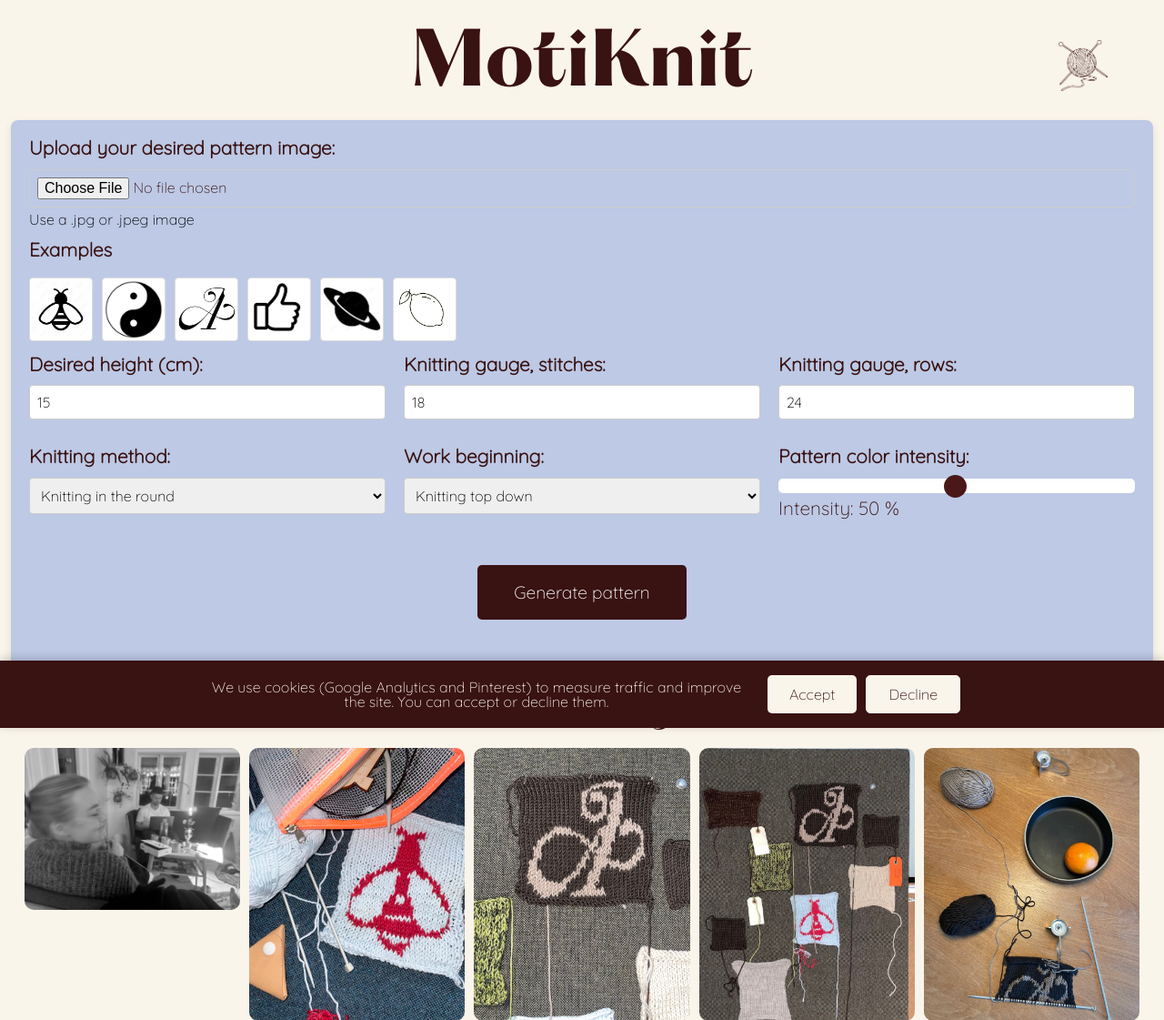
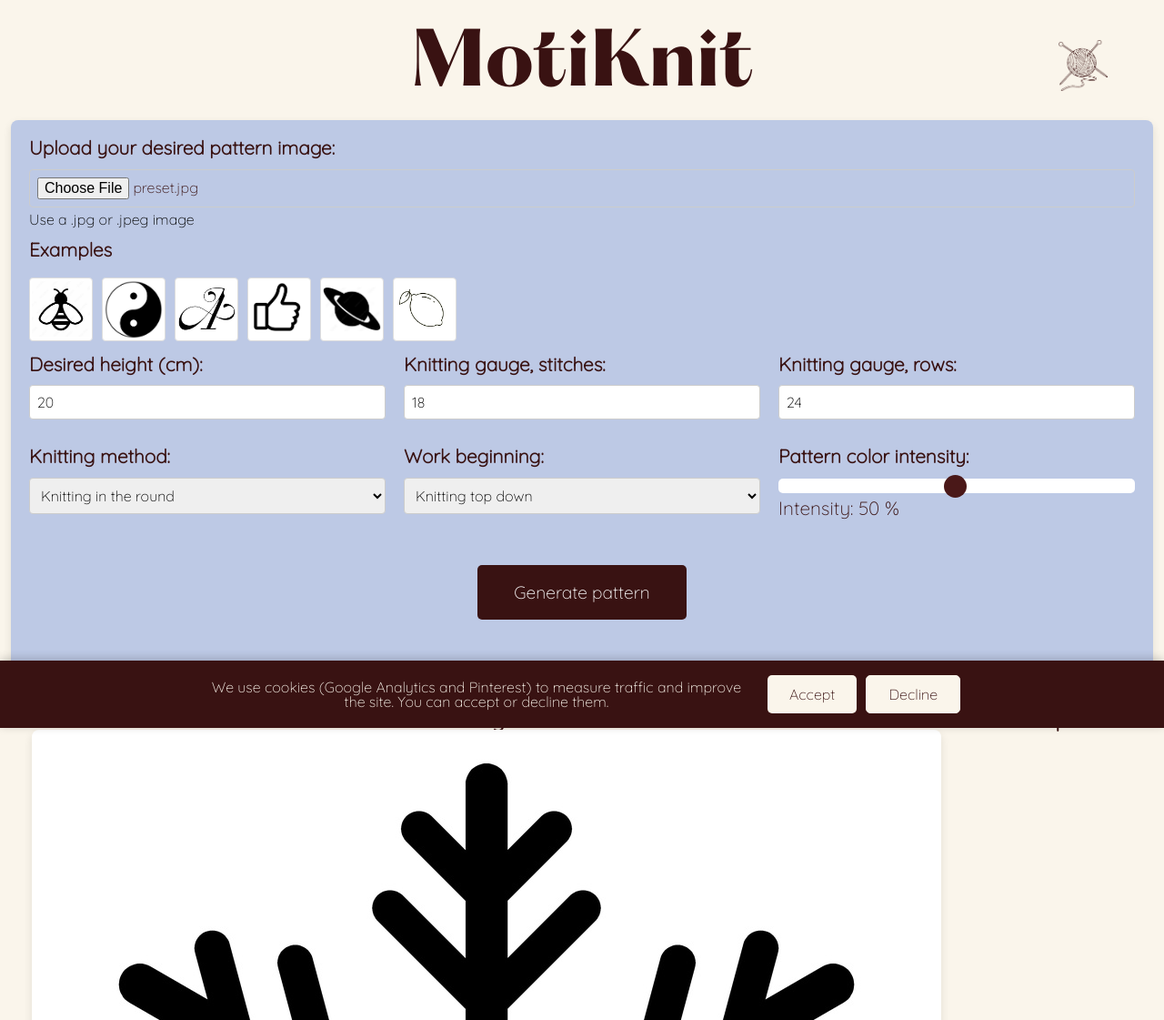
Before and after one commit to AnnaUllersted/MotiKnit, a Flask app: page /?motif=snowflake in a window 1280 px wide. Shown: the top 1121 px of the page at 91% size. Run offline with Flask 3, Linux system fonts and the light colour scheme.

Commit message:
Open the generator with the motif loaded from a motif page
The "need a different size or gauge" button now links to /?motif=<slug>,
which fills in the motif's image, height, gauge and contrast so only the
size or gauge needs changing. Each motif gets a source_image and intensity
that reproduce its published chart.

Also corrects the bee (28 stitches) and lemon (31 x 36, 15 cm) sizes to
match their charts.

Co-Authored-By: Claude Opus 5.5 <noreply@anthropic.com>

```diff
--- a/app.py
+++ b/app.py
@@ -1,4 +1,4 @@
-from flask import Flask, request, render_template, jsonify, make_response, Blueprint
+from flask import Flask, request, render_template, jsonify, make_response, Blueprint, url_for
 import os
 import base64
 from pdf_generator import create_pattern_pdf
@@ -9,7 +9,7 @@ from pattern_visualizer import KnittingPatternVisualizer
 import sys
 from dotenv import load_dotenv
 from translator import translate
-from motif_pages import motif_pages
+from motif_pages import motif_pages, get_motif
 
 load_dotenv()
 ENVIRONMENT = os.environ.get('FLASK_ENV', 'production')
@@ -31,7 +31,19 @@ def get_language_from_domain():
 @app.route('/')
 def home():
     language = get_language_from_domain()
-    return render_template('index.html', lang=language)
+    # /?motif=<slug> opens the generator with that motif's image and settings filled in
+    motif = get_motif(request.args.get('motif', ''))
+    start_motif = None
+    if motif:
+        start_motif = {
+            'slug': motif['slug'],
+            'image': url_for('static', filename=motif['source_image']),
+            'intensity': motif['intensity'],
+            'height_cm': motif['height_cm'],
+            'gauge_stitches': motif['gauge_stitches'],
+            'gauge_rows': motif['gauge_rows'],
+        }
+    return render_template('index.html', lang=language, start_motif=start_motif)
 
 @app.route('/process', methods=['POST'])
 def process():
--- a/motifs.json
+++ b/motifs.json
@@ -12,6 +12,8 @@
     "gauge_stitches": 18,
     "gauge_rows": 24,
     "chart_image": "motifs/snowflake-chart.png",
+    "source_image": "motifs/snowflake-source.jpg",
+    "intensity": 50,
     "photo": null,
     "published": "2026-10-04"
   },
@@ -28,6 +30,8 @@
     "gauge_stitches": 18,
     "gauge_rows": 24,
     "chart_image": "motifs/santa-claus-chart.png",
+    "source_image": "motifs/santa-claus-source.jpg",
+    "intensity": 50,
     "photo": null,
     "published": "2026-10-04"
   },
@@ -44,6 +48,8 @@
     "gauge_stitches": 18,
     "gauge_rows": 24,
     "chart_image": "motifs/reindeer-chart.png",
+    "source_image": "motifs/reindeer-source.jpg",
+    "intensity": 65,
     "photo": null,
     "published": "2026-10-04"
   },
@@ -60,6 +66,8 @@
     "gauge_stitches": 18,
     "gauge_rows": 24,
     "chart_image": "motifs/gingerbread-man-chart.png",
+    "source_image": "motifs/gingerbread-man-source.jpg",
+    "intensity": 50,
     "photo": null,
     "published": "2026-10-04"
   },
@@ -76,6 +84,8 @@
     "gauge_stitches": 18,
     "gauge_rows": 24,
     "chart_image": "motifs/christmas-tree-chart.png",
+    "source_image": "motifs/christmas-tree-source.jpg",
+    "intensity": 50,
     "photo": null,
     "published": "2026-10-04"
   },
@@ -92,6 +102,8 @@
     "gauge_stitches": 18,
     "gauge_rows": 24,
     "chart_image": "motifs/christmas-bell-chart.png",
+    "source_image": "motifs/christmas-bell-source.jpg",
+    "intensity": 50,
     "photo": null,
     "published": "2026-10-04"
   },
@@ -108,6 +120,8 @@
     "gauge_stitches": 18,
     "gauge_rows": 24,
     "chart_image": "motifs/candy-cane-chart.png",
+    "source_image": "motifs/candy-cane-source.jpg",
+    "intensity": 65,
     "photo": null,
     "published": "2026-10-04"
   },
@@ -124,6 +138,8 @@
     "gauge_stitches": 18,
     "gauge_rows": 24,
     "chart_image": "motifs/yin-yang-chart.png",
+    "source_image": "preset2.jpg",
+    "intensity": 80,
     "photo": null,
     "published": "2026-10-04"
   },
@@ -140,6 +156,8 @@
     "gauge_stitches": 18,
     "gauge_rows": 24,
     "chart_image": "motifs/A-chart.png",
+    "source_image": "preset3.jpg",
+    "intensity": 90,
     "photo": null,
     "published": "2026-10-04"
   },
@@ -150,12 +168,14 @@
     "description": "A bold bee motif for colourwork. Works well on hats, mittens and cushion covers.",
     "description_da": "Et markant bi-motiv til farvestrikning. Fungerer godt på huer, vanter og pudebetræk.",
     "category": "Animals",
-    "stitches": 35,
+    "stitches": 28,
     "rows": 36,
     "height_cm": 15,
     "gauge_stitches": 18,
     "gauge_rows": 24,
     "chart_image": "motifs/bee-chart.png",
+    "source_image": "preset1.jpg",
+    "intensity": 50,
     "photo": "motifs/bee-knitted.jpg",
     "published": "2026-09-26"
   },
@@ -166,12 +186,14 @@
     "description": "A simple lemon outline motif. Easy to knit and a good first colourwork project.",
     "description_da": "Et simpelt citron-omrids motiv. Nemt at strikke og et godt første farvestrikningsprojekt.",
     "category": "Food",
-    "stitches": 35,
-    "rows": 30,
-    "height_cm": 12.5,
+    "stitches": 31,
+    "rows": 36,
+    "height_cm": 15,
     "gauge_stitches": 18,
     "gauge_rows": 24,
     "chart_image": "motifs/lemon-chart.png",
+    "source_image": "preset6.jpg",
+    "intensity": 85,
     "photo": null,
     "published": "2026-09-25"
   }
--- a/static/js/main.js
+++ b/static/js/main.js
@@ -48,10 +48,9 @@ const presetSettings = {
     'preset6.jpg': 85
 };
 
-        // Modified selectPresetImage function
-async function selectPresetImage(imgElement) {
-    try {
-        const response = await fetch(imgElement.src);
+// Put an image from our own server into the file input, as if the visitor had uploaded it
+async function loadImageIntoForm(src, intensity) {
+    const response = await fetch(src);
     const blob = await response.blob();
     const file = new File([blob], 'preset.jpg', { type: 'image/jpeg' });
 
@@ -63,21 +62,43 @@ async function selectPresetImage(imgElement) {
     fileInput.files = dataTransfer.files;
 
     // Show the selected image in the preview
-        originalImage.src = imgElement.src;
+    originalImage.src = src;
     originalImage.style.display = 'block';
     imageGrid.style.display = 'flex';
 
-        // Set slider value based on preset image
-        const imageName = imgElement.src.split('/').pop();
-        if (presetSettings[imageName]) {
-            slider.value = presetSettings[imageName];
+    if (intensity) {
+        slider.value = intensity;
         output.innerHTML = slider.value;
     }
+}
 
+async function selectPresetImage(imgElement) {
+    try {
+        const imageName = imgElement.src.split('/').pop();
+        await loadImageIntoForm(imgElement.src, presetSettings[imageName]);
         trackEvent('select_preset_image', { preset_name: imageName });
     } catch (error) {
         errorElement.textContent = 'Error loading preset image';
     }
+}
+
+// Coming from a free motif page (/?motif=<slug>): start from that motif and its settings,
+// so the visitor only has to change the size or gauge
+async function loadStartMotif(motif) {
+    try {
+        document.getElementById('size').value = motif.height_cm;
+        document.getElementById('masker').value = motif.gauge_stitches;
+        document.getElementById('pinde').value = motif.gauge_rows;
+        await loadImageIntoForm(motif.image, motif.intensity);
+        uploadForm.scrollIntoView({ behavior: 'smooth', block: 'start' });
+        trackEvent('open_motif_in_generator', { motif: motif.slug });
+    } catch (error) {
+        errorElement.textContent = 'Error loading motif image';
+    }
+}
+
+if (window.startMotif) {
+    loadStartMotif(window.startMotif);
 }
 
 // Show the original image after it's uploaded
--- a/templates/index.html
+++ b/templates/index.html
@@ -202,6 +202,7 @@
 
     <p id="error" class="error"></p>
 
+    <script>window.startMotif = {{ start_motif | tojson }};</script>
     <script src="{{ url_for('static', filename='js/main.js') }}"></script>
     <script src="{{ url_for('static', filename='js/cookie-consent.js') }}"></script>
 </body>
--- a/templates/motif.html
+++ b/templates/motif.html
@@ -99,7 +99,7 @@
 
     <div class="panel">
       <p>{{ t.need_different }}</p>
-      <a class="button" href="/">{{ t.open_generator }}</a>
+      <a class="button" href="{{ url_for('home', motif=motif.slug) }}">{{ t.open_generator }}</a>
     </div>
   </main>
   <script src="{{ url_for('static', filename='js/cookie-consent.js') }}"></script>
```
Also changed, not shown: static/motifs/candy-cane-source.jpg (added), static/motifs/christmas-bell-source.jpg (added), static/motifs/christmas-tree-source.jpg (added), static/motifs/gingerbread-man-source.jpg (added), static/motifs/reindeer-source.jpg (added), static/motifs/santa-claus-source.jpg (added), static/motifs/snowflake-source.jpg (added). Lines whose indentation alone changed are shown as unchanged.
